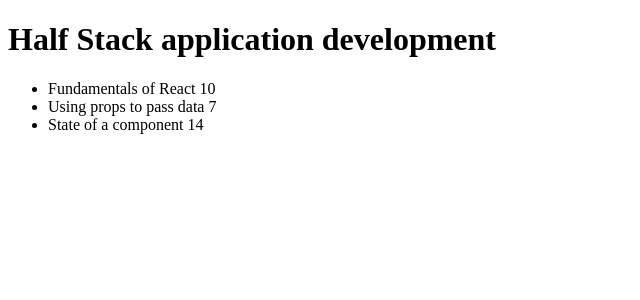
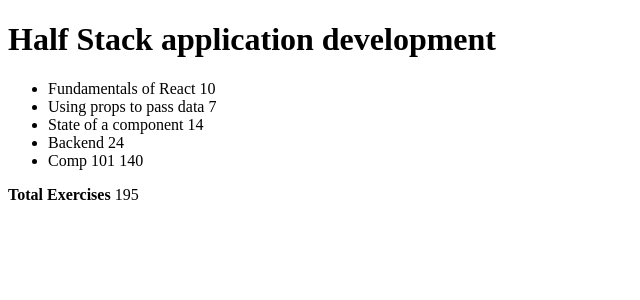
Before and after one commit to sammelo2000/full-stack-open-onliine, a React (Vite) app in the folder part1/courseinfo/courseinfo/: page / in a window 1280 px wide. Shown: the top 300 px of the page, without its empty margins (0-640 px from the left). Built offline with nearby package versions, Linux system fonts and the light colour scheme.

Commit message:
Exercise 2.2 courseinfo step7

```diff
--- a/part1/courseinfo/courseinfo/src/App.jsx
+++ b/part1/courseinfo/courseinfo/src/App.jsx
@@ -1,5 +1,5 @@
 
-//Actually Exercise 2.1 cousreinfo step6
+
 
 const Course = (props) => {
   console.log("course props",props)
@@ -9,8 +9,8 @@
     <div>
        <Header title = {name} />
        <Content contents = {parts}  />
-       {/* <Total exer = {course} />
-       */}
+       <Total exercises = {parts} />
+
       </div>
   )
 }
@@ -41,9 +41,20 @@
 
 const Total = (props) => {
   console.log(props)
+  const {exercises} = props
+
+  const totalExercies = () => {
+    let sum = 0
+    for(let x of exercises) {
+        sum += x.exercises
+    }
+    return sum
+  }
+
+
   return (
       <>
-
+        <p><b>Total Exercises</b> {totalExercies()}</p>
       </>
   )
 
@@ -62,6 +73,9 @@
 }
 
 const App = () => {
+
+
+
   const course = {
     id: 1,
     name: 'Half Stack application development',
@@ -81,9 +95,22 @@
         exercises: 14,
         id: 3
       },
+      {
+        name: 'Backend',
+        exercises: 24,
+        id: 4
+      },
+      {
+        name: 'Comp 101',
+        exercises: 140,
+        id: 5
+      }
 
     ]
   }
+
+
+
 
   return <Course course={course} />
 }
```
